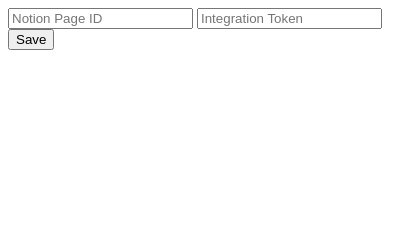
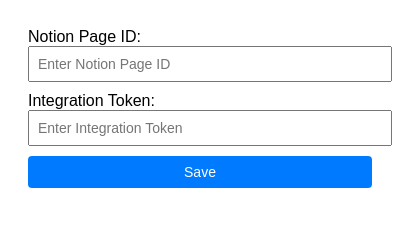
Before and after one commit to RJ1412/Tweet_Saver, a browser extension: page popup.html in a window 400 px wide. Drawn offline with Linux system fonts and the light colour scheme.

Commit message:
Update popup.html

```diff
--- a/popup.html
+++ b/popup.html
@@ -1,9 +1,53 @@
 <!DOCTYPE html>
 <html>
+  <head>
+    <style>
+      body {
+        font-family: sans-serif;
+        min-width: 250px;
+        padding: 20px;
+      }
+
+      input {
+        width: 100%;
+        margin-bottom: 10px;
+        padding: 8px;
+        font-size: 14px;
+      }
+
+      button {
+        width: 100%;
+        padding: 8px;
+        font-size: 14px;
+        background-color: #007bff;
+        color: white;
+        border: none;
+        border-radius: 4px;
+        cursor: pointer;
+      }
+
+      button:hover {
+        background-color: #0056b3;
+      }
+
+      .status {
+        margin-top: 10px;
+        font-size: 12px;
+        color: green;
+      }
+    </style>
+  </head>
   <body>
-    <input id="pageId" placeholder="Notion Page ID" />
-    <input id="token" type="password" placeholder="Integration Token" />
+    <label for="pageId">Notion Page ID:</label>
+    <input id="pageId" placeholder="Enter Notion Page ID" />
+
+    <label for="token">Integration Token:</label>
+    <input id="token" type="password" placeholder="Enter Integration Token" />
+
     <button id="saveBtn">Save</button>
+
+    <div class="status" id="statusMsg"></div>
+
     <script src="popup.js"></script>
   </body>
 </html>
```
